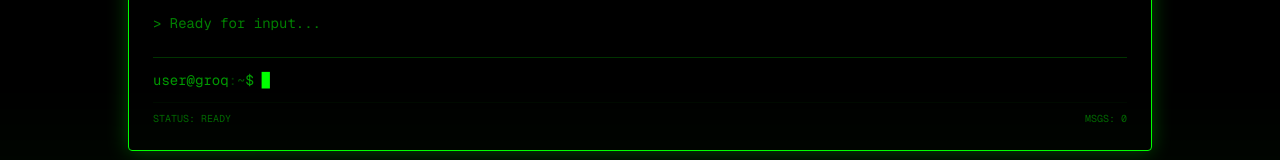
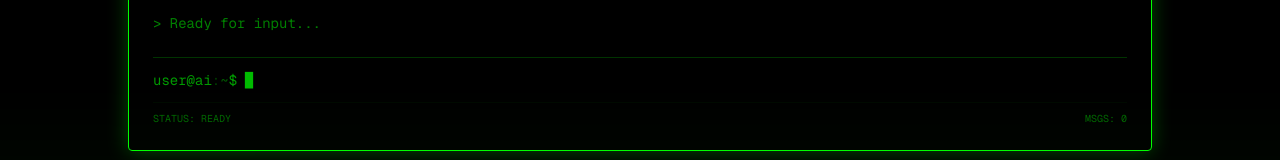
Before and after one commit to MISTERKID/ai-chatbot-terminal, a Next.js app: page / in a window 1280 px wide. Shown: the part 218-378 px from the top of the page. Built offline with nearby package versions, Linux system fonts and the light colour scheme.

Commit message:
feat: update root page UI and content

```diff
--- a/src/app/page.tsx
+++ b/src/app/page.tsx
@@ -6,7 +6,9 @@ export default function TerminalChat() {
   const [input, setInput] = useState('');
   const [messages, setMessages] = useState<Array<{ id: string, role: string, content: string }>>([]);
   const [isLoading, setIsLoading] = useState(false);
+  const [isFocused, setIsFocused] = useState(true);
   const messagesEndRef = useRef<HTMLDivElement>(null);
+  const inputRef = useRef<HTMLInputElement>(null);
 
   // Auto-scroll
   useEffect(() => {
@@ -51,6 +53,8 @@ export default function TerminalChat() {
       console.error('Error:', error);
     } finally {
       setIsLoading(false);
+      // Refocus the input after response completes
+      setTimeout(() => inputRef.current?.focus(), 0);
     }
   };
 
@@ -99,7 +103,7 @@ export default function TerminalChat() {
                 {m.role === 'user' ? (
                   <>
                     <p className="text-[#00ff00]">
-                      <span className="opacity-60">user@groq</span>
+                      <span className="opacity-60">user@ai</span>
                       <span className="opacity-40">:</span>
                       <span className="opacity-60">~</span>
                       <span className="text-[#00ff00]">$</span> <span className="text-white">{m.content}</span>
@@ -125,17 +129,20 @@ export default function TerminalChat() {
           <form onSubmit={handleSubmit} className="relative mt-4 pt-3 border-t border-[#00ff00]/20">
             <div className="flex items-center gap-1 text-sm">
               <span className="text-[#00ff00] opacity-60 shrink-0">
-                user@groq<span className="opacity-40">:</span>
+                user@ai<span className="opacity-40">:</span>
                 <span className="opacity-60">~</span>
                 <span className="text-[#00ff00]">$</span>
               </span>
               <span className="text-[#00ff00]">{input}</span>
-              <span className="text-[#00ff00]">▊</span>
+              {isFocused && <span className="text-[#00ff00] animate-pulse">▊</span>}
             </div>
             <input
+              ref={inputRef}
               type="text"
               value={input}
               onChange={(e) => setInput(e.target.value)}
+              onFocus={() => setIsFocused(true)}
+              onBlur={() => setIsFocused(false)}
               disabled={isLoading}
               className="absolute inset-0 opacity-0 w-full"
               autoFocus
```
